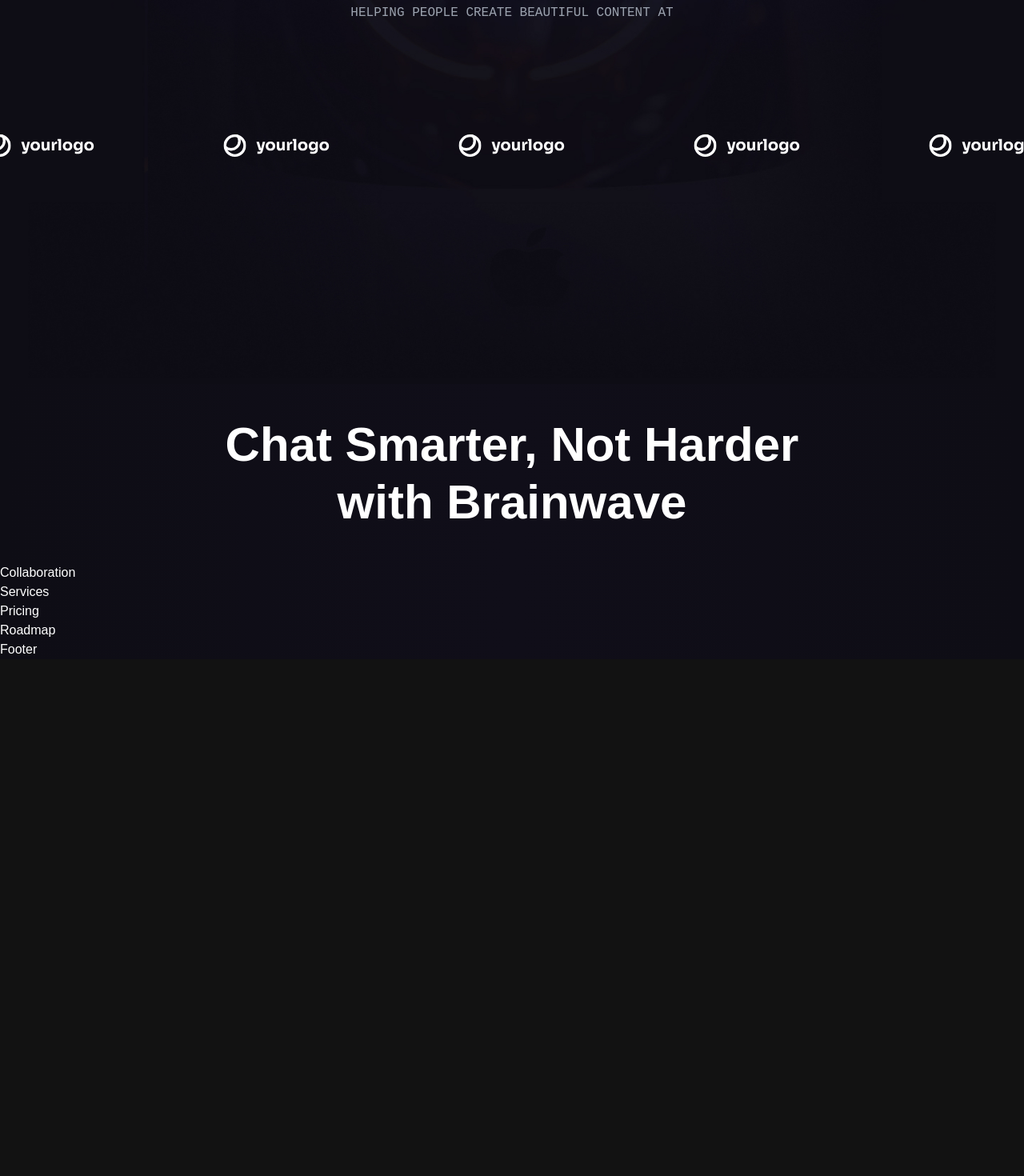
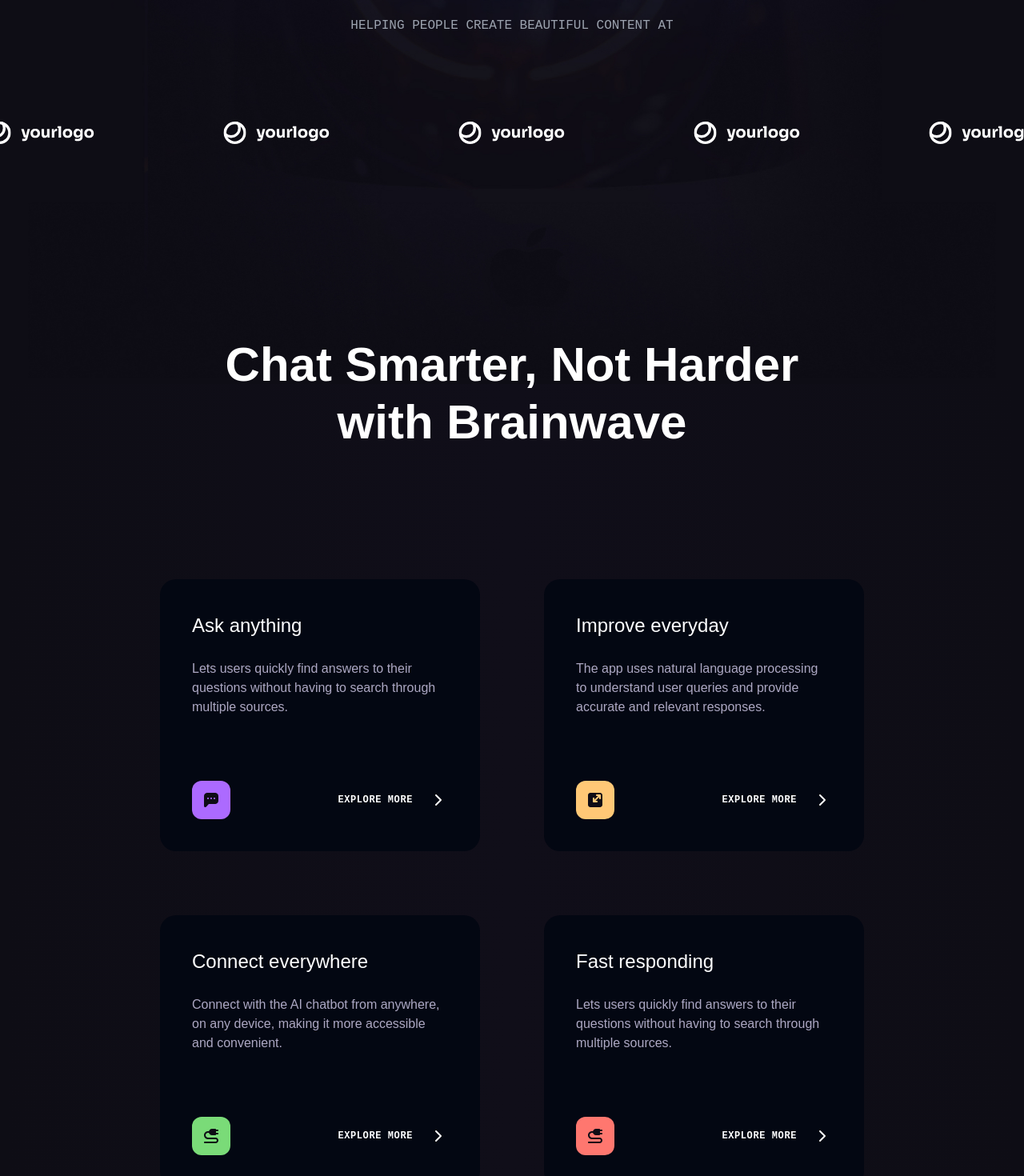
Before and after one commit to saba-ramezani/AI-Chat-App, a React (Vite) app: page / in a window 1280 px wide. Shown: the part 1240-2710 px from the top of the page at 80% size. Before the commit the page ends 2064 px from the top, so only its background shows below. Built offline with nearby package versions, Linux system fonts and the light colour scheme.

Commit message:
added benefit section with styled benefit cards

```diff
--- a/src/components/Benefits.jsx
+++ b/src/components/Benefits.jsx
@@ -1,9 +1,31 @@
 import React from 'react'
+import Arrow from "../assets/svg/Arrow";
+import { benefits } from '../constants';
+
+const BenefitCard = ({title, text, backgroundUrl, iconUrl, imageUrl}) => (
+  <div className='bg-gray-950 p-10 flex-col max-w-[400px] rounded-[20px] relative'>
+    <img src={imageUrl} alt="robot" className='bg-cover absolute w-full h-full top-0 left-0 opacity-0 hover:opacity-20 transition-opacity object-cover'  />
+    <h5 className='h5 mb-6'>{title}</h5>
+    <p className='body-2 mb-20 text-n-3'>{text}</p>
+    <div className='flex flex-row justify-between'>
+      <img src={iconUrl} alt="icon" width={48} height={48} />
+      <div className='flex flex-row items-center justify-end'>
+        <span className='ml-auto font-code text-xs font-bold text-n-1 uppercase tracking-wider'>Explore more</span>
+        <Arrow/>
+      </div>
+    </div>
+  </div>
+)
 
 const Benefits = () => {
   return (
-    <section className='sectionPadding flexCenter bg-black relative bg-dark-elliptical-gradient'>
+    <section className='sectionPadding flexCenter relative mt-[-100px] flex-col'>
       <h1 className='h1 text-center'>Chat Smarter, Not Harder <br /> with Brainwave</h1>
+      <div className='flex flex-row flex-wrap gap-[5rem] mt-[10rem] items-center justify-center'>
+        {benefits.map((benefit, index) => (
+          <BenefitCard key={benefit.id} {...benefit} />
+        ))}
+      </div>
     </section>
   )
 }
--- a/src/components/Hero.jsx
+++ b/src/components/Hero.jsx
@@ -5,7 +5,7 @@ import { companyLogos } from '../constants'
 
 const Hero = () => {
   return (
-    <section className="mt-[7.5rem] justify-center items-center bg-dark-elliptical-gradient">
+    <section className="mt-[7.5rem] justify-center items-center">
 
 
       <div className='flexCenter relative'>
@@ -47,7 +47,7 @@ const Hero = () => {
         </div>
         <div className='absolute h-[50px] w-full bottom-[20%] sectionPadding flexCenter flex-col gap-5'>
           <span className='font-code text-gray-400'>HELPING PEOPLE CREATE BEAUTIFUL CONTENT AT</span>
-          <div className='flex flex-row w-[100%] sectionPadding flexCenter mt-[5rem]'>
+          <div className='flex flex-row w-[100%] sectionPadding flexCenter mt-[3rem]'>
             {companyLogos.map((logo, index) => (
               <img src={logo} alt='logo' className='mx-[5rem] hover:scale-110 transition-all'/>
             ))}
--- a/src/index.css
+++ b/src/index.css
@@ -14,7 +14,7 @@
 
 
 .sectionPadding {
-  @apply px-[60px] py-[40px]
+  @apply px-[10%] py-[40px]
 }
 
 
```
